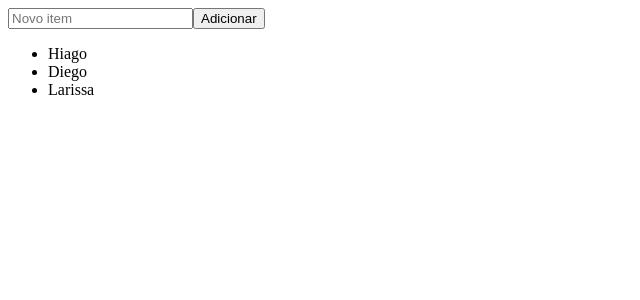
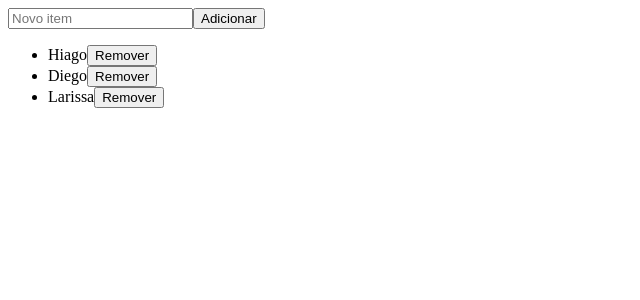
Before and after one commit to hiagopsilva/react-unit-testing, a React (Vite) app: page / in a window 1280 px wide. Shown: the top 300 px of the page, without its empty margins (0-640 px from the left). Built offline with nearby package versions, Linux system fonts and the light colour scheme.

Commit message:
feat: test should be able remove item from list

```diff
--- a/src/App.tsx
+++ b/src/App.tsx
@@ -5,7 +5,15 @@ function App() {
   const [newItem, setNewItem] = useState('');
 
   function addToList() {
-    setList(state => [...state, newItem])
+    setTimeout(() => {
+      setList(state => [...state, newItem])
+    }, 500)
+  }
+
+  function removeFromList(value: string) {
+    setTimeout(() => {
+      setList(state => state.filter(item => item !== value))
+    }, 500)
   }
 
   return (
@@ -18,7 +26,10 @@ function App() {
       <button onClick={addToList}>Adicionar</button>
 
       <ul>
-        {list.map(item => (<li key={item}>{item}</li>))}
+        {list.map(item => (<li key={item}>
+          {item}
+          <button onClick={() => removeFromList(item)}>Remover</button>
+        </li>))}
       </ul>
     </>
   )
```
Also changed, not shown: 1 other file (tests, documents, lock files or other folders).
